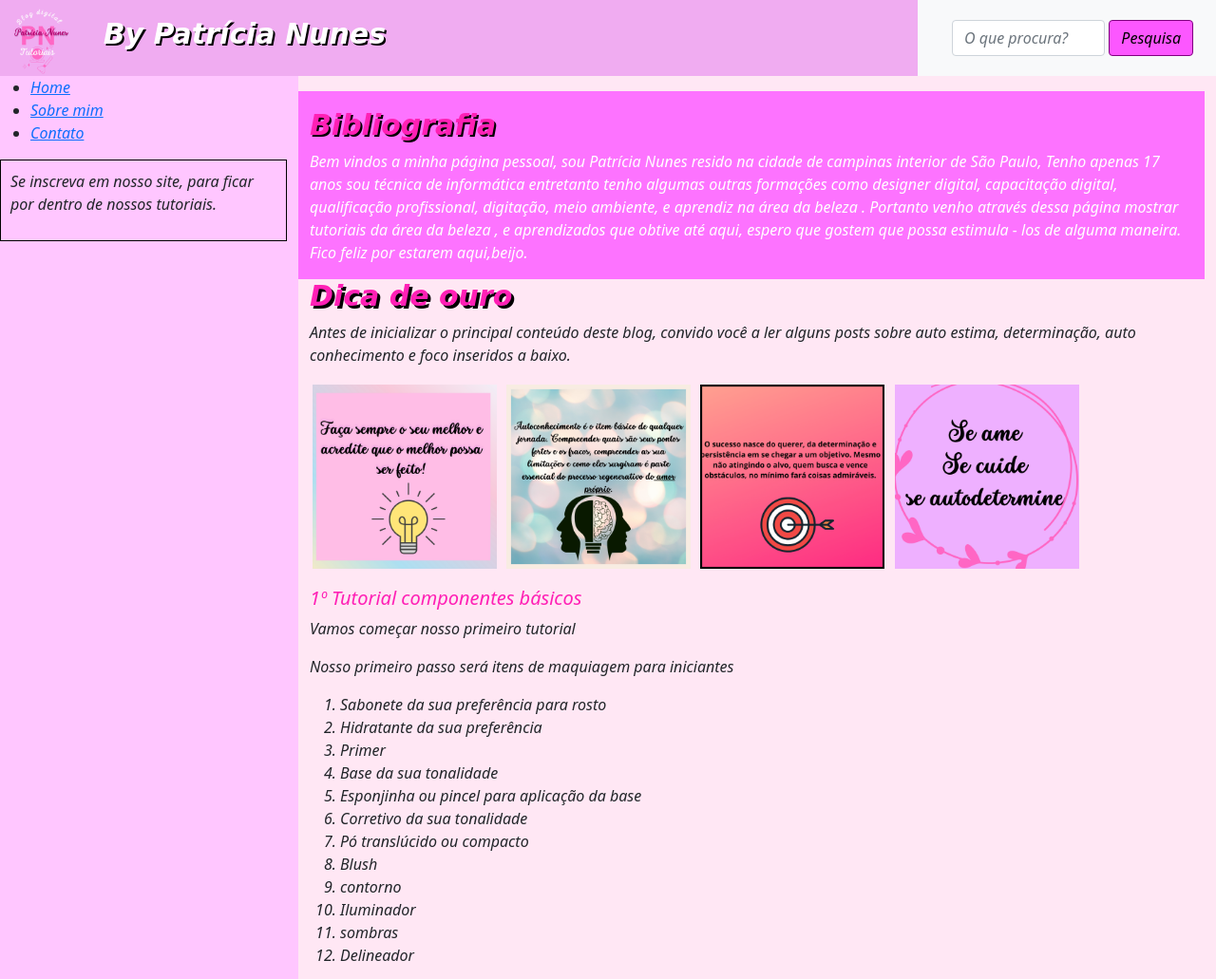
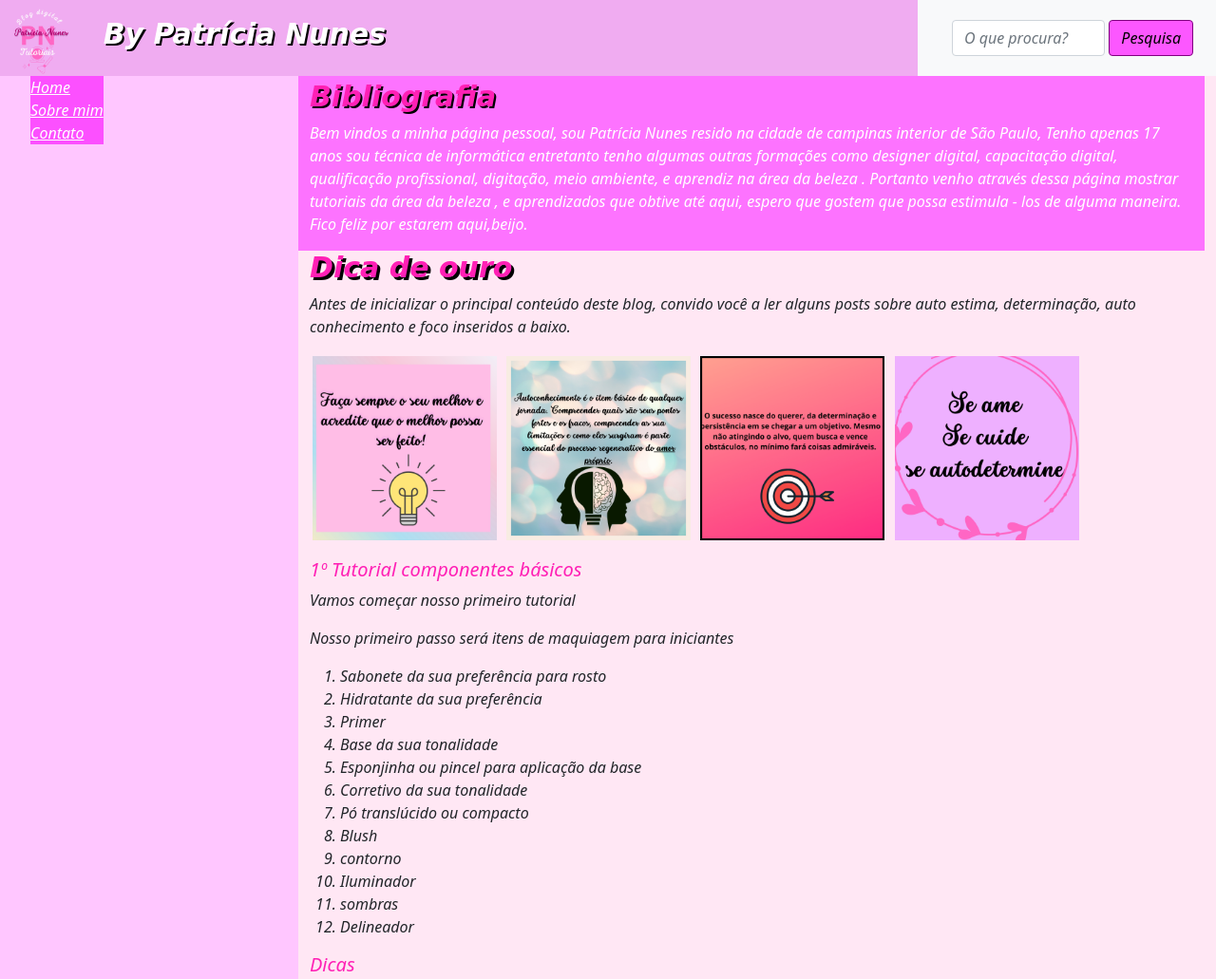
Before and after one commit to patricianunes4311/paginapessoal, a website: page index.html in a window 1280 px wide. Shown: the top 1031 px of the page at 95% size. Drawn offline with nearby package versions, Linux system fonts and the light colour scheme.

Commit message:
atualização

```diff
--- a/css/style.css
+++ b/css/style.css
@@ -10,12 +10,10 @@ body{
 }
   .sidebar{
       background-color:rgb(255, 198, 255);
+      margin-top:80px;
 
   }
-  #inscrição{
-    border:1px solid black;
-    padding:10px;
-  }
+
 
   #title{
     font-size: 30px;
@@ -147,6 +145,7 @@ body{
     background-color:#fc38ff;
     border-radius:4px;
 
+
 }
 .card-body{
     background-color: #F0ACF1;
@@ -165,6 +164,7 @@ body{
 .bibliografia{
     background-color: #fd73ff;
     color:#ffffff;
+    top:350px;
 }
 
 #titleDica{
@@ -174,3 +174,40 @@ body{
     text-shadow: 3px 3px black;
 
 }
+
+.header{
+    position: fixed;
+    right:0px;
+    left:0px;
+}
+
+a{
+    color:rgb(255, 255, 255);
+    background-color: #fc50ff;
+    display: block;
+
+}
+a:hover{
+    background-color:#fd73ff
+}
+
+ul{
+    list-style: none;
+}
+
+.main-content{
+    margin-top: 50px;
+}
+
+.formulário {
+    margin-top:70px;
+}
+
+nav{
+    position: fixed;
+
+}
+
+.informações{
+   margin-top:80px;
+}
--- a/index.html
+++ b/index.html
@@ -10,6 +10,7 @@
     <link href="/css/style.css" rel="stylesheet">
     <link rel="preconnect" href="https://fonts.googleapis.com">
     <link rel="preconnect" href="https://fonts.gstatic.com" crossorigin>
+    <link rel="stylesheet" href="https://fonts.sandbox.google.com/css2?family=Material+Symbols+Outlined:opsz,wght,FILL,GRAD@20..48,100..700,0..1,-50..200" />
 </head>
 
 <body>
@@ -45,10 +46,6 @@
                         <li><a href="contato.html">Contato</a></li>
                     </ul>
                 </nav>
-                <div id="inscrição">
-                    <p>Se inscreva em nosso site, para ficar por dentro de nossos tutoriais. </p>
-
-                </div>
             </div> <!---fechamento side bar -->
             <div class="main-content col-9">
                 <div class="row">
```
Also changed, not shown: contato.html (+1 -4 lines), sobre.html (+0 -4 lines).
